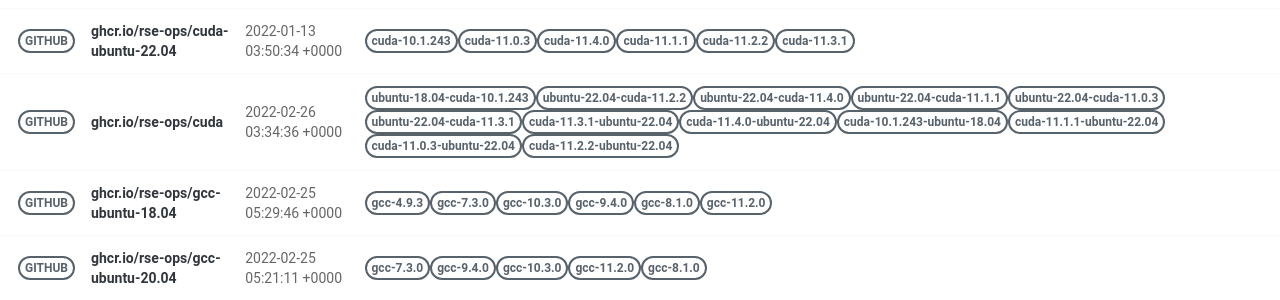
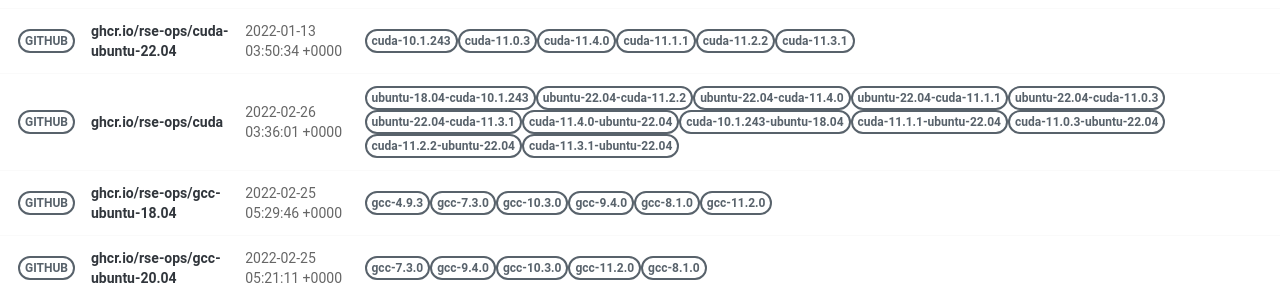
Before and after one commit to rse-ops/docker-images, a Jekyll site: the page built from pages/index.md, in a window 1280 px wide. Shown: the part 421-721 px from the top of the page. Built offline with Jekyll 4.4.1, drawn with Linux system fonts in a browser that asks for light colours; nearby versions of some CDN libraries; part of the change alters nothing that is shown.

Commit message:
Automated push to update library 2022-02-26

```diff
--- a/_library/ghcr.io-rse-ops-cuda.md
+++ b/_library/ghcr.io-rse-ops-cuda.md
@@ -1,7 +1,7 @@
 ---
 layout: container
 name: ghcr.io/rse-ops/cuda
-updated_at: 2022-02-26 03:34:36.964021
+updated_at: 2022-02-26 03:36:01.496456
 
 
 container_url: https://github.com/orgs/rse-ops/packages/container/package/cuda
@@ -24,9 +24,6 @@ versions:
  - tag: ubuntu-22.04-cuda-11.3.1
    dockerfile: https://github.com/rse-ops/docker-images/blob/main/ubuntu/cuda/Dockerfile
    manifest: https://crane.ggcr.dev/manifest/ghcr.io/rse-ops/cuda:ubuntu-22.04-cuda-11.3.1
- - tag: cuda-11.3.1-ubuntu-22.04
-   dockerfile: https://github.com/rse-ops/docker-images/blob/main/ubuntu/cuda/Dockerfile
-   manifest: https://crane.ggcr.dev/manifest/ghcr.io/rse-ops/cuda:cuda-11.3.1-ubuntu-22.04
  - tag: cuda-11.4.0-ubuntu-22.04
    dockerfile: https://github.com/rse-ops/docker-images/blob/main/ubuntu/cuda/Dockerfile
    manifest: https://crane.ggcr.dev/manifest/ghcr.io/rse-ops/cuda:cuda-11.4.0-ubuntu-22.04
@@ -42,5 +39,8 @@ versions:
  - tag: cuda-11.2.2-ubuntu-22.04
    dockerfile: https://github.com/rse-ops/docker-images/blob/main/ubuntu/cuda/Dockerfile
    manifest: https://crane.ggcr.dev/manifest/ghcr.io/rse-ops/cuda:cuda-11.2.2-ubuntu-22.04
+ - tag: cuda-11.3.1-ubuntu-22.04
+   dockerfile: https://github.com/rse-ops/docker-images/blob/main/ubuntu/cuda/Dockerfile
+   manifest: https://crane.ggcr.dev/manifest/ghcr.io/rse-ops/cuda:cuda-11.3.1-ubuntu-22.04
 
 ---
```
